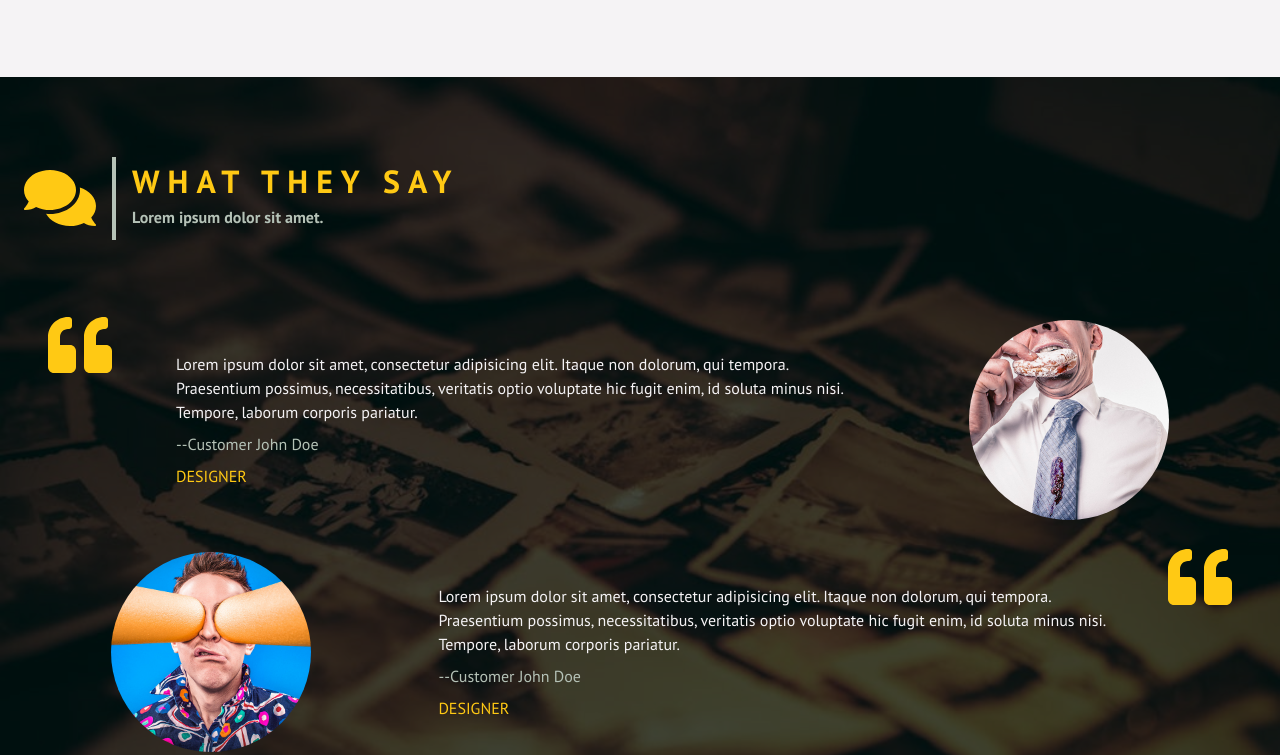
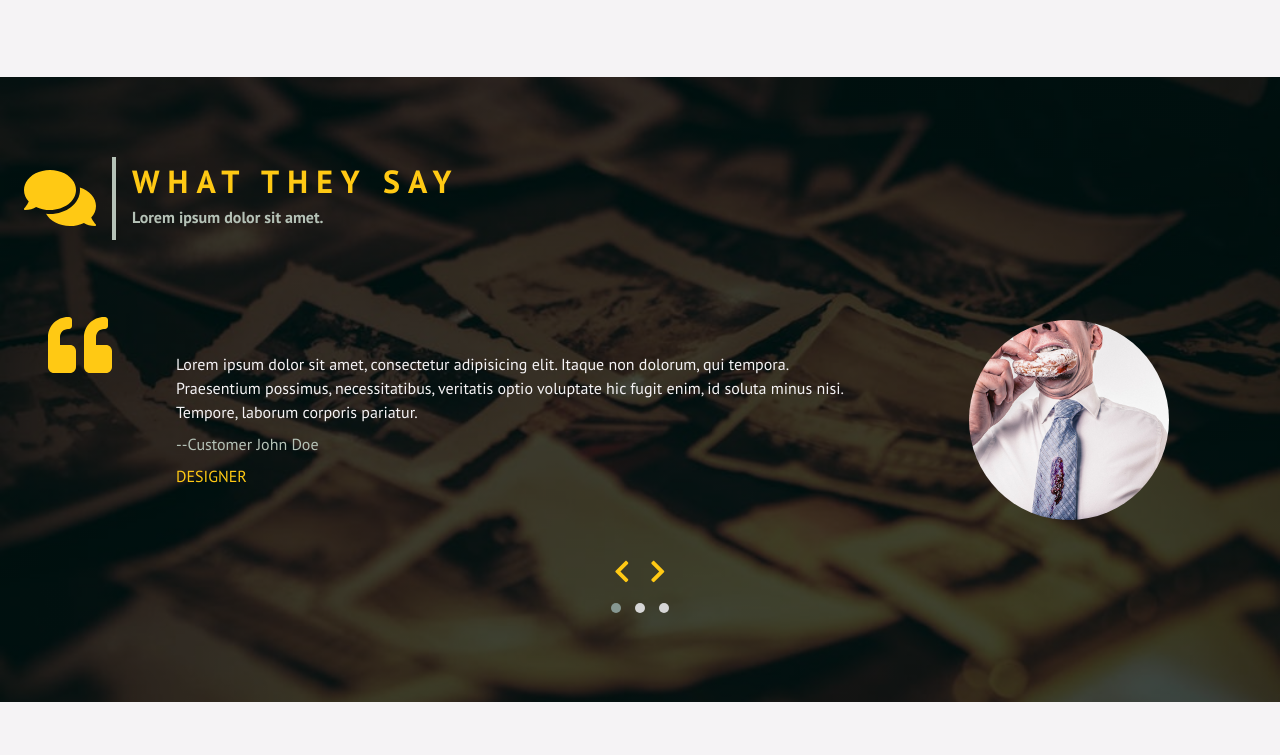
Before and after one commit to daisuke245/Agency-Project, a website: page index.html in a window 1280 px wide. Shown: the part 7440-8195 px from the top of the page. After the commit the page ends 8142 px from the top, so only its background shows below. Drawn offline with Linux system fonts and the light colour scheme.

Commit message:
Quotes JS

```diff
--- a/index.html
+++ b/index.html
@@ -13,9 +13,9 @@
   <!-- magnific -->
   <link rel="stylesheet" href="plugins/magnific/magnific-popup.css">
   <!-- owl carousel css-->
-  <!-- <link rel="stylesheet" href="plugins/owl/owl.carousel.min.css"> -->
+  <link rel="stylesheet" href="plugins/owl/owl.carousel.min.css">
   <!--owl carousel theme  -->
-  <!-- <link rel="stylesheet" href="plugins/owl/owl.theme.default.css"> -->
+  <link rel="stylesheet" href="plugins/owl/owl.theme.default.css">
 </head>
 
 <body>
@@ -861,7 +861,7 @@
   <!-- numscroller -->
   <script src="plugins/numscroller-1.0.js"></script>
   <!-- owl carousel -->
-  <!-- <script src="plugins/owl/owl.carousel.min.js"></script> -->
+  <script src="plugins/owl/owl.carousel.min.js"></script>
   <!-- owl js -->
   <!-- <script src="plugins/owl/owl.js"></script> -->
   <!-- app js  -->
--- a/js/app.js
+++ b/js/app.js
@@ -92,4 +92,24 @@ $(document).ready(function () {
             $('.team-info__img').attr('src', data[id].img);
         });
     })();
+
+    $('.owl-carousel').owlCarousel({
+        loop: true,
+        smartSpeed: 2000,
+        margin: 10,
+        nav: true,
+        responsive: {
+            0: {
+                items: 1
+            },
+            600: {
+                items: 1
+            },
+            1000: {
+                items: 1
+            }
+        }
+    })
+    $(".owl-prev").html('<div><i class="fa fa-chevron-left"></i></div>');
+    $(".owl-next").html('<div><i class="fa fa-chevron-right"></i></div>');
 })
```
